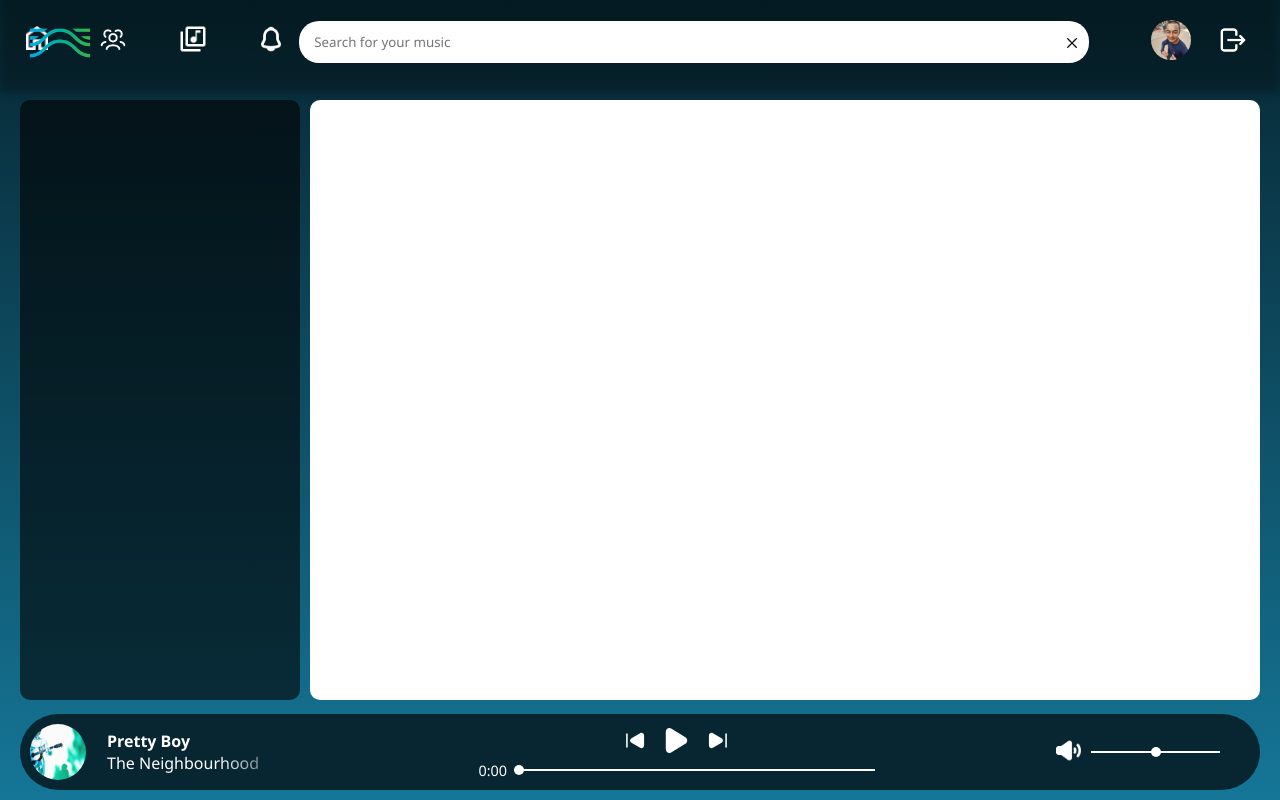
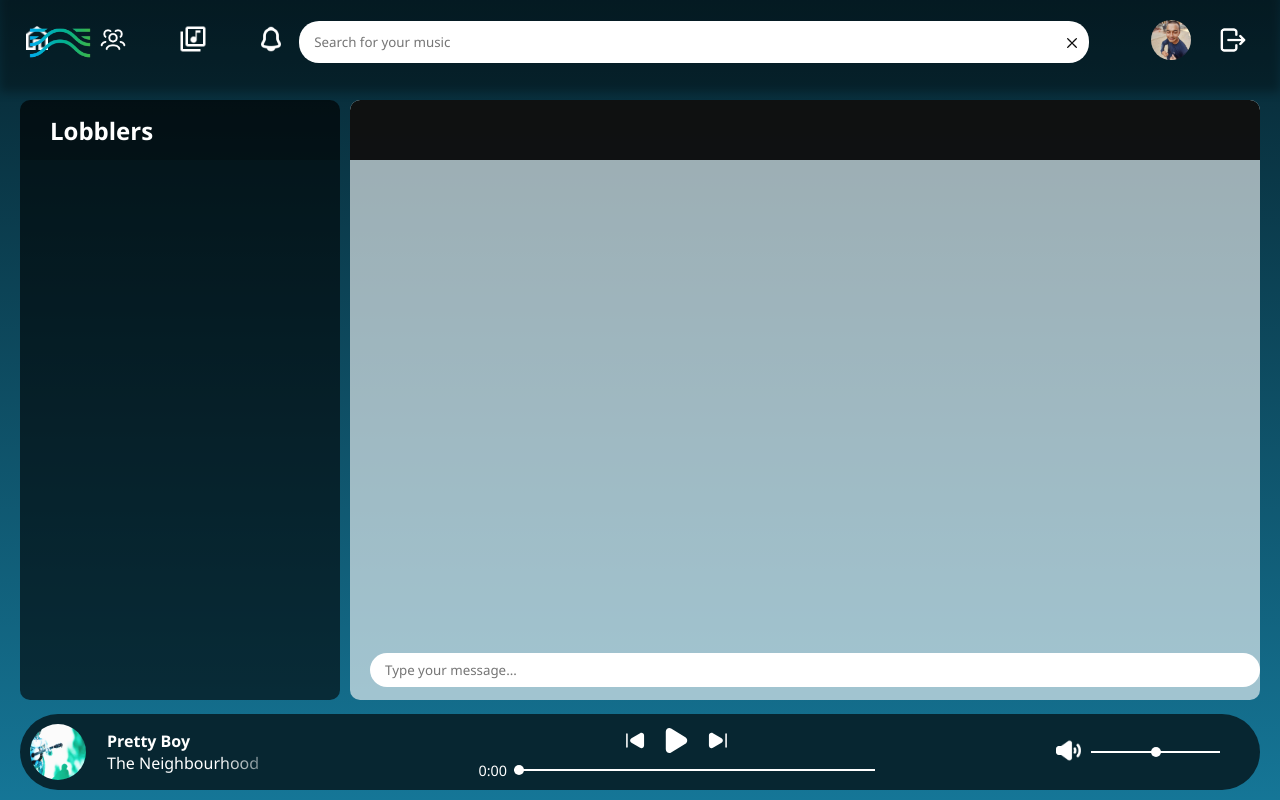
Before and after one commit to fy-st0rm/Lobic, a React (Vite) app: page /chats in a window 1280 px wide. Built offline with nearby package versions, Linux system fonts and the light colour scheme; a web font is replaced by a local one.

Commit message:
chat page but unoptimized

```diff
--- a/src/routes/chats/Chats.css
+++ b/src/routes/chats/Chats.css
@@ -25,7 +25,7 @@
 }
 
 .sidebar {
-    width: 280px;
+    width: 320px;
     background-color: rgba(0, 0, 0, 0.6);
     height: 100%;
     overflow-y: auto;
@@ -35,8 +35,65 @@
 
 .chat-container {
     flex: 1;
-    background-color: white;
+    background-color: rgba(255, 255, 255, 0.6);
     height: 100%;
     overflow-y: auto;
     border-radius: 10px 10px 10px 10px;
 }
+
+.chat-header{
+    display: flex;
+    justify-content: space-between;
+    align-items: center;
+    padding: 10px;
+    background-color: rgba(0, 0, 0, 0.9);
+    border-radius: 10px 10px 0 0;
+    height: 5vh;
+}
+
+.sidebar-header {
+    display: flex;
+    justify-content: space-between;
+    align-items: center;
+    padding: 10px;
+    background-color: rgba(0, 0, 0, 0.2);
+    border-radius: 10px 10px 0 0;
+    height: 5vh;
+}
+
+.sidebar-title{
+    color: white;
+    font-size: 1.5rem;
+    margin-left: 20px;
+    font-weight: 600;
+}
+
+.type-box-container{
+    display: flex;
+    /* flex-direction: column; */
+
+    align-items: center;
+    padding: 10px;
+    height: 5vh;
+    width: 71.5%;
+    /* overflow-y: auto; */
+    /* background-color: rosybrown; */
+    position: absolute;
+    bottom: 0;
+    margin-bottom: 20px;
+}
+
+.type-box {
+    width: 100%;
+    padding-left: 10px;
+  }
+
+  .type-field {
+    border-radius: 20px;
+    width: 95%;
+    border: transparent;
+    padding-top: 8px;
+    padding-left: 15px;
+    padding-right: 15px;
+    padding-bottom: 8px;
+  }
--- a/src/routes/chats/Chats.jsx
+++ b/src/routes/chats/Chats.jsx
@@ -16,9 +16,26 @@ function Chats() {
             <div className="main-content">
                 <div className="sidebar">
                     {/* Content for the green sidebar */}
+                    <div className="sidebar-header">
+                        <div className="sidebar-title">Lobblers</div>
+                    </div>
                 </div>
                 <div className="chat-container">
                     {/* Content for the white main area */}
+                    <div className="chat-header"></div>
+                    <div className="type-box-container">
+                        <div className="type-box">
+                            <input
+                            type="text"
+                            placeholder="Type your message..."
+                            className="type-field"
+                            // disabled={isDisabled}
+                            // style={{ pointerEvents: isDisabled ? "none" : "auto" }}
+                            // value={inputValue}
+                            // onChange={handleInputChange}
+                            />
+                        </div>
+                    </div>
                 </div>
             </div>
             </div>
```
